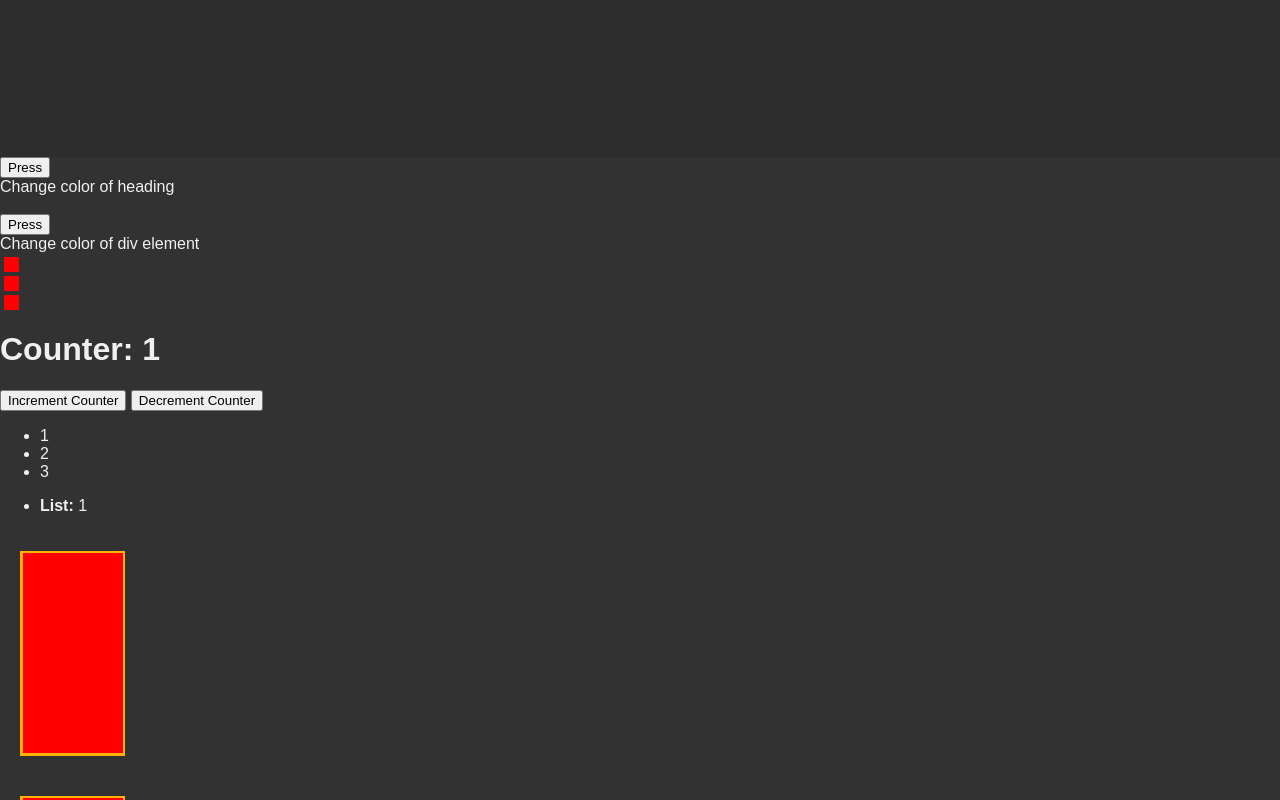
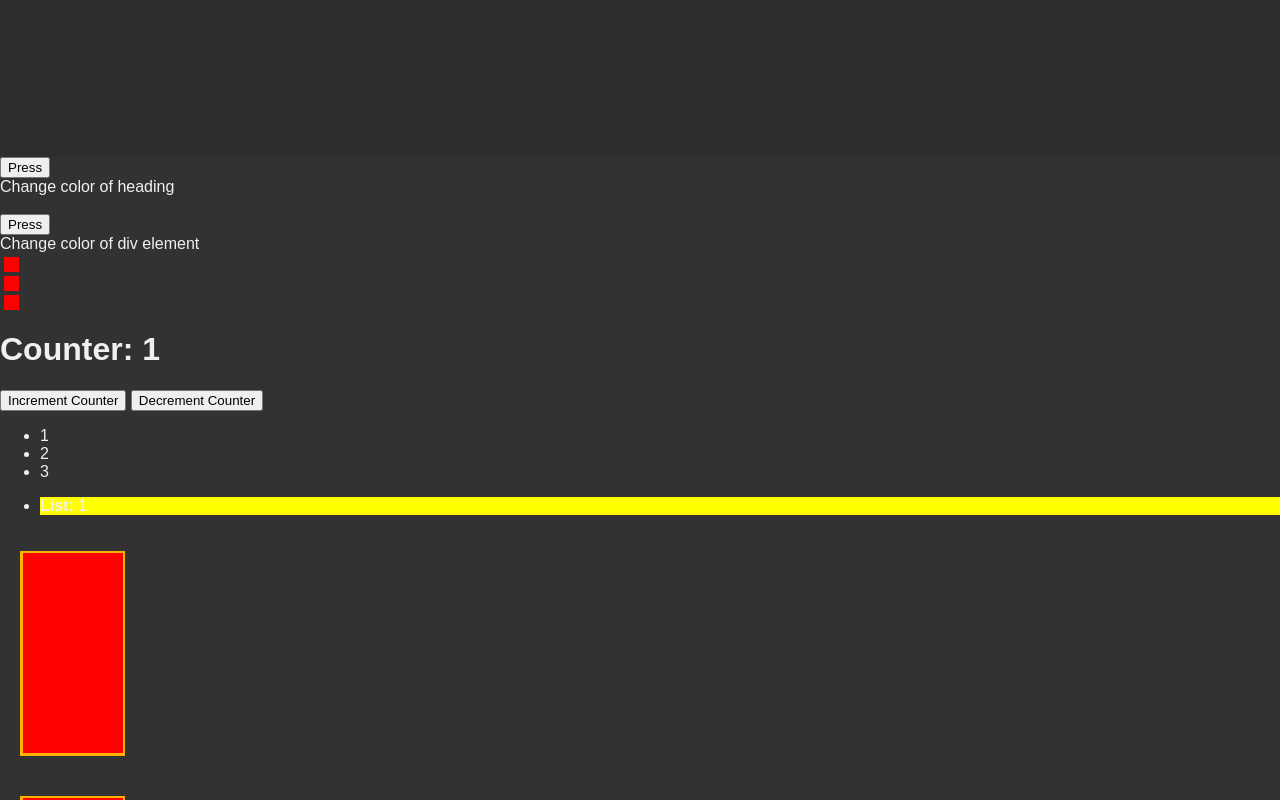
Before and after one commit to NebulaMakin/Git_Folder-New-, a plain HTML site: page Index.html in a window 1280 px wide. Both pictures are taken after a click on the button "Increment Counter". Shown: the part 853-1653 px from the top of the page. Drawn offline with Linux system fonts and the light colour scheme.

Commit message:
Added a way to make the background of alternating color for <li>

```diff
--- a/index.css
+++ b/index.css
@@ -183,3 +183,11 @@ space-evenly: Distributes space evenly between the flex items with a full space
     height: 15px;
     margin: 4px;
 }
+
+.red {
+    background-color: red;
+}
+
+.yellow {
+    background-color: yellow;
+}
--- a/script.js
+++ b/script.js
@@ -14,6 +14,15 @@ function incrementCounter(){
     //create an element//
     const li = document.createElement('li')
     li.setAttribute('data-counter', counter)                        // This sets the data-counter attribute to the value of 'counter' For it to be used in #3
+
+    if(counter%2 === 0){
+        // Setting the attribute of class = 'red' (for even number of counter).
+        li.setAttribute('class', 'red')
+    }
+    else{
+        // Setting the attribute of class = 'yellow' (for odd number of counter).
+        li.setAttribute('class', 'yellow')
+    }
 //  const b = document.createElement('b')                           // Now suppose you need to make the 'List' part to be bold, then u do this//
 
     li.innerHTML = '<b>List: </b>' + counter                        // ..Or u can implicitly tell the browser to add this tag in the ulElement//
```
